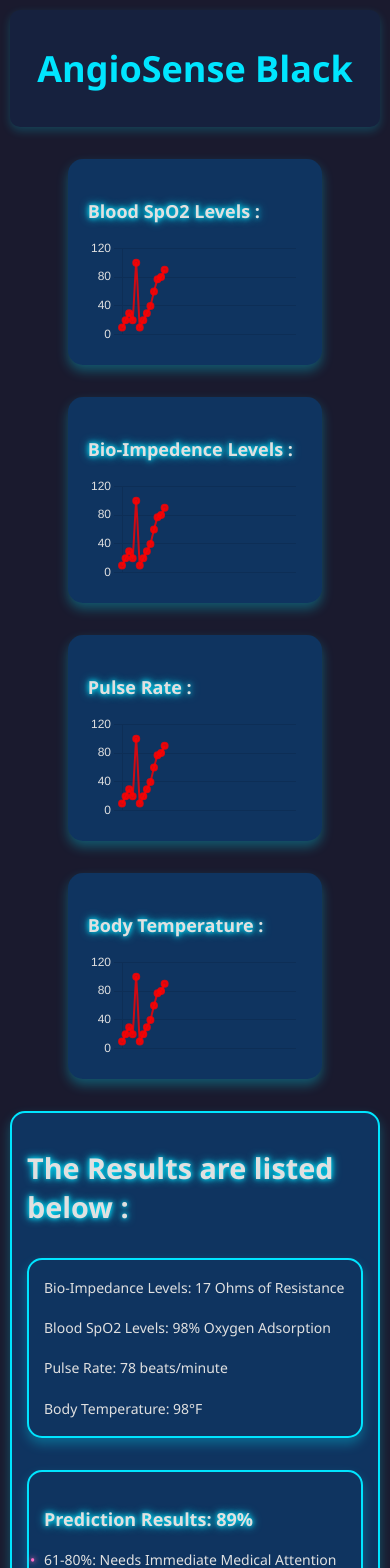
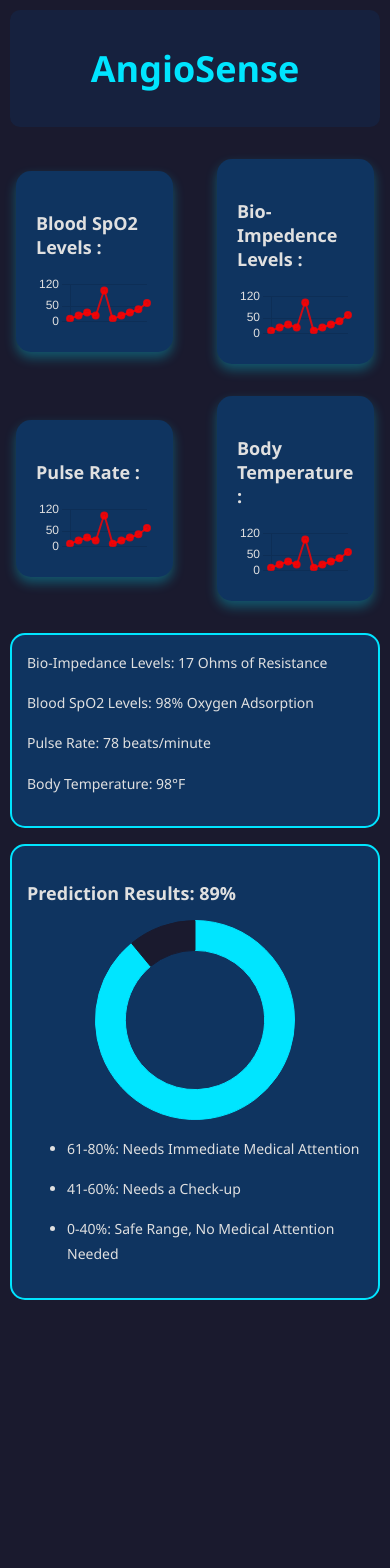
Before and after one commit to HimanshuGolani/SunilsDashboard, a React (Vite) app: page / in a window 390 px wide. Shown: the top 1568 px of the page. After the commit the page ends 1310 px from the top, so only its background shows below. Built offline with nearby package versions, Linux system fonts and the light colour scheme.

Commit message:
layout changes 2

```diff
--- a/src/Component/Header.jsx
+++ b/src/Component/Header.jsx
@@ -1,7 +1,7 @@
 export default function Header() {
   return (
     <header>
-      <h1>AngioSense Black</h1>
+      <h1>AngioSense</h1>
     </header>
   );
 }
--- a/src/Component/Prediction.jsx
+++ b/src/Component/Prediction.jsx
@@ -1,11 +1,51 @@
+import React from "react";
+import { Doughnut } from "react-chartjs-2";
+import { Chart as ChartJS, ArcElement, Tooltip, Legend } from "chart.js";
+
+// Register necessary components
+ChartJS.register(ArcElement, Tooltip, Legend);
+
 export default function Prediction({}) {
+  // Define the percentage value
+  const percentage = 89;
+
+  // Define data for the Doughnut chart
+  const data = {
+    labels: ["Achieved", "Remaining"],
+    datasets: [
+      {
+        label: "Prediction Results",
+        data: [percentage, 100 - percentage],
+        backgroundColor: ["#00e5ff", "#1a1a2e"], // Neon Cyan for the achieved part, background color for remaining
+        borderColor: ["#00e5ff", "#1a1a2e"],
+        borderWidth: 1,
+      },
+    ],
+  };
+
+  // Define options for the Doughnut chart
+  const options = {
+    cutout: "70%", // Makes the doughnut chart's inner radius bigger
+    plugins: {
+      legend: {
+        display: false, // Hides the legend
+      },
+      tooltip: {
+        enabled: false, // Disable tooltips to avoid clutter
+      },
+    },
+  };
+
   return (
     <div className="prediction">
-      <h2>Prediction Results: {"89%"}</h2>
+      <h2>Prediction Results: {`${percentage}%`}</h2>
+      <div style={{ width: "200px", margin: "0 auto" }}>
+        <Doughnut data={data} options={options} />
+      </div>
       <ul>
-        <li>{"61-80%: Needs Immediate Medical Attention"}</li>
-        <li>{"41-60%: Needs a Check-up"}</li>
-        <li>{"0-40%: Safe Range, No Medical Attention Needed"}</li>
+        <li>61-80%: Needs Immediate Medical Attention</li>
+        <li>41-60%: Needs a Check-up</li>
+        <li>0-40%: Safe Range, No Medical Attention Needed</li>
       </ul>
     </div>
   );
--- a/src/Component/RealTimeVisualizer.jsx
+++ b/src/Component/RealTimeVisualizer.jsx
@@ -24,7 +24,7 @@
 
 function RealTimeVisualizer({ title, chartData }) {
   const [data, setData] = useState({
-    labels: Array.from({ length: 50 }, (_, i) => i + 1),
+    labels: Array.from({ length: 10 }, (_, i) => i + 1),
     datasets: [
       {
         data: chartData,
@@ -57,7 +57,7 @@
   return (
     <div
       style={{
-        width: "55dvw",
+        width: "30dvw",
         backgroundColor: "#0f3460", // Deep blue card background
         padding: "20px",
         borderRadius: "15px",
@@ -69,7 +69,6 @@
       <h2
         style={{
           color: "#e0e0e0", // Light gray text color
-          textShadow: "0 0 5px #00e5ff, 0 0 10px #00e5ff", // Glowing text effect
         }}
       >
         {title}
--- a/src/Pages/Dashboard.jsx
+++ b/src/Pages/Dashboard.jsx
@@ -29,7 +29,7 @@
     <div className="dashboard">
       <Header />
 
-      <div className="gaps wide-card">
+      <div className="gaps">
         {VisualizerData.map((item, index) => (
           <RealTimeVisualizer
             key={index}
@@ -39,15 +39,7 @@
         ))}
       </div>
 
-      <div className="prediction">
-        <h2
-          style={{
-            fontSize: "1.8rem",
-          }}
-        >
-          The Results are listed below :{" "}
-        </h2>
-
+      <div className="metrics-prediction">
         <Metrics />
         <Prediction />
       </div>
--- a/src/css/App.css
+++ b/src/css/App.css
@@ -29,49 +29,43 @@
   color: var(--header-text-color);
   padding: 20px;
   text-align: center;
-  box-shadow: 0 4px 10px rgba(0, 229, 255, 0.2); /* Neon Glow */
   border-radius: 10px;
   transition: background-color var(--transition-duration),
     box-shadow var(--transition-duration);
   margin-bottom: 2rem;
 }
 
-header:hover {
-  background-color: var(--secondary-color);
-  box-shadow: 0 6px 15px rgba(255, 110, 199, 0.5); /* Pink Neon Glow */
-}
-
 h2 {
   margin-top: 20px;
   color: var(--text-color);
-  text-shadow: 0 0 5px var(--primary-color), 0 0 10px var(--primary-color); /* Glowing Text */
+  text-shadow: 0 0 5px var(--primary-color), 0;
 }
 
 .gaps {
-  display: flex;
-  justify-content: center;
-  align-items: center;
-  flex-direction: column;
-  flex-wrap: wrap;
+  display: grid;
+  place-items: center;
+  width: 100%;
   gap: 2rem;
+  grid-template-columns: 1fr 1fr;
+  margin-bottom: 2rem;
+}
+
+.metrics-prediction {
+  display: grid;
+  grid-template-columns: 1fr 1fr;
+  gap: 5rem;
+  width: 100%;
 }
 
 .metrics,
 .prediction {
-  margin-top: 2rem;
   background-color: var(--card-bg-color);
   border: 2px solid var(--card-border-color);
   padding: 20px;
   border-radius: 15px;
-  box-shadow: 0 6px 12px rgba(0, 229, 255, 0.3); /* Neon Cyan Glow */
   transition: transform var(--transition-duration),
     box-shadow var(--transition-duration);
-}
-
-.metrics:hover,
-.prediction:hover {
-  transform: translateY(-8px);
-  box-shadow: 0 8px 16px rgba(255, 110, 199, 0.5); /* Pink Neon Glow on hover */
+  width: 100%;
 }
 
 .metrics div,
@@ -80,25 +74,6 @@
   line-height: 1.8;
   color: var(--text-color);
   margin-bottom: 15px;
-}
-
-.metrics div:last-child,
-.prediction li:last-child {
-  margin-bottom: 0;
-}
-
-.prediction ul {
-  list-style: none;
-  padding: 0;
-}
-
-.prediction li::before {
-  content: "•";
-  color: var(--secondary-color); /* Hot Pink Bullet Points */
-  display: inline-block;
-  width: 1em;
-  margin-left: -1em;
-  text-shadow: 0 0 5px var(--secondary-color), 0 0 10px var(--secondary-color); /* Glowing Bullets */
 }
 
 @media (max-width: 768px) {
@@ -123,11 +98,56 @@
   .prediction li {
     font-size: 16px;
   }
+
+  .metrics-prediction {
+    display: flex;
+    flex-wrap: wrap;
+    grid-template-columns: 1fr;
+    /* Stack them vertically on smaller screens */
+  }
+}
+
+@media (max-width: 768px) {
+  .dashboard {
+    padding: 10px;
+  }
+
+  header {
+    padding: 15px;
+  }
+
+  h2 {
+    font-size: 22px;
+  }
+
+  .metrics-prediction {
+    grid-template-columns: 1fr;
+    gap: 1.5rem;
+  }
+
+  .metrics,
+  .prediction {
+    padding: 15px;
+  }
+
+  .metrics div,
+  .prediction li {
+    font-size: 16px;
+  }
 }
 
 @media (max-width: 480px) {
+  .dashboard {
+    padding: 10px;
+  }
+
   h2 {
     font-size: 18px;
+  }
+
+  .metrics-prediction {
+    grid-template-columns: 1fr;
+    gap: 1rem;
   }
 
   .metrics div,
```
